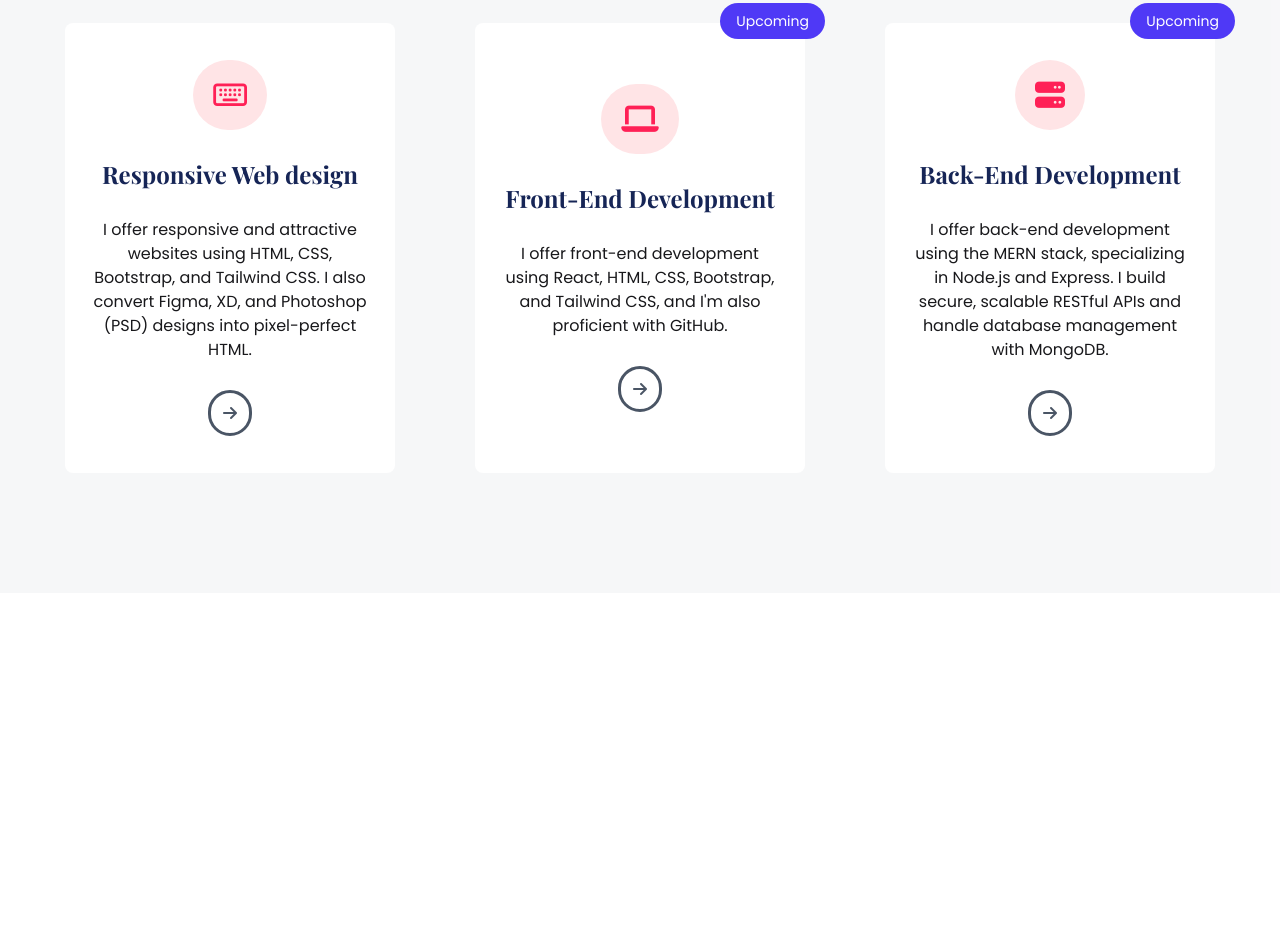
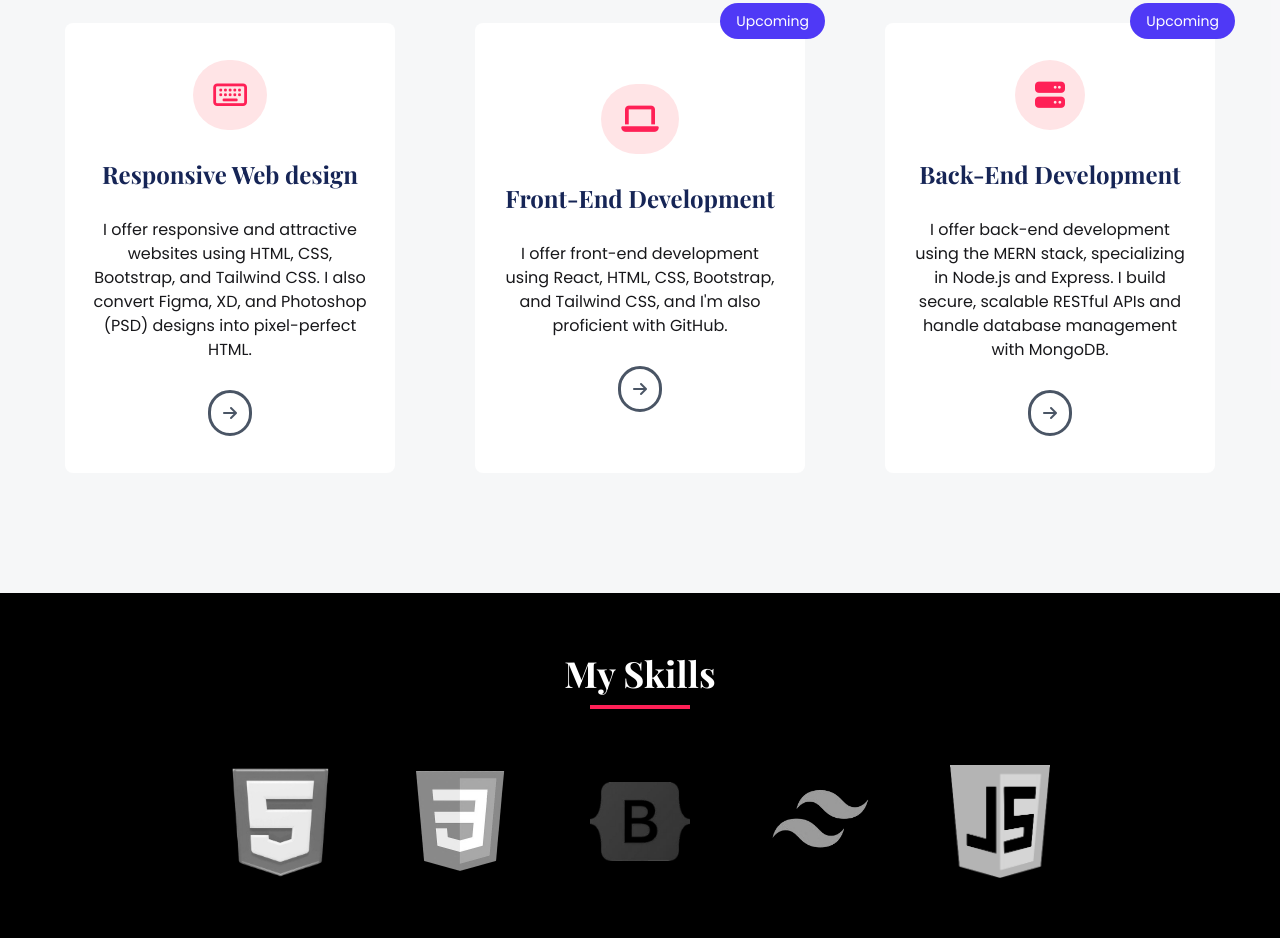
Before and after one commit to devmusfiqurrahimofficial/Musfiq, a website: page index.html in a window 1280 px wide. Shown: the part 1897-2835 px from the top of the page. Before the commit the page ends 2490 px from the top, so only its background shows below. Drawn offline with nearby package versions, Linux system fonts and the light colour scheme; a web font is replaced by a local one.

Commit message:
skills end

```diff
--- a/css/style.css
+++ b/css/style.css
@@ -1,3 +1,5 @@
+
+
 body{
     max-width: 1500px;
     margin-right: auto;
@@ -17,9 +19,10 @@ body{
     width: 330px;
     height:450px;
     }
-
-
-
+.skills{
+    width: 100px;
+    height: auto;
+}
 
 
 
--- a/index.html
+++ b/index.html
@@ -3,7 +3,7 @@
   <head>
     <meta charset="UTF-8" />
     <meta name="viewport" content="width=device-width, initial-scale=1.0" />
-    <!-- tailwind  css -->
+    <!-- tailwend -->
     <script src="https://cdn.jsdelivr.net/npm/@tailwindcss/browser@4"></script>
     <!-- daisy ui -->
     <link href="https://cdn.jsdelivr.net/npm/daisyui@5" rel="stylesheet" type="text/css" />
@@ -152,5 +152,31 @@
     </div>
       </section>
       <!-- section-3 (service )end -->
+
+      <!-- section-4 (skills)start-->
+        <section class="py-15 bg-black">
+          <h1 class="text-center text-4xl font-fa text-white font-bold ">My Skills</h1>
+          <div class="w-25 h-1 bg-black mx-auto bg-rose-500 mt-3" bg></div>
+          <div class="flex flex-wrap justify-center items-center pt-10">
+            <div><img src="./image/html.png"  class="skills mx-10 filter grayscale hover:grayscale-10 mt-4"></div>
+            <div><img src="./image/css.png"   class="skills mx-10 filter grayscale hover:grayscale-10 mt-4"></div>
+            <div><img src="./image/boots.png" class="skills mx-10 filter grayscale hover:grayscale-10 mt-4"></div>
+            <div><img src="./image/tail.png"  class="skills mx-10 filter grayscale hover:grayscale-10 mt-4"></div>
+            <div><img src="./image/js.png" class="skills mx-10 filter grayscale hover:grayscale-10 mt-4"></div>
+          </div>
+        </section>
+
+        <!-- section-4 (skills)end-->
+
+
+
+
+
+
+
+
+
+
+
     </body>
 </html>
--- /dev/null
+++ b/package.json
@@ -0,0 +1,5 @@
+{
+  "dependencies": {
+    "flyonui": "^2.1.0"
+  }
+}
```
Also changed, not shown: image/boots.png (added), image/css.png (added), image/git.png (added), image/html.png (added), image/js.png (added), image/tail.png (added), image/website-1.png (added), image/website-3.png (added), image/website.7.png (added), image/website5.png (added), 4 other files. Lines whose indentation alone changed are shown as unchanged.
